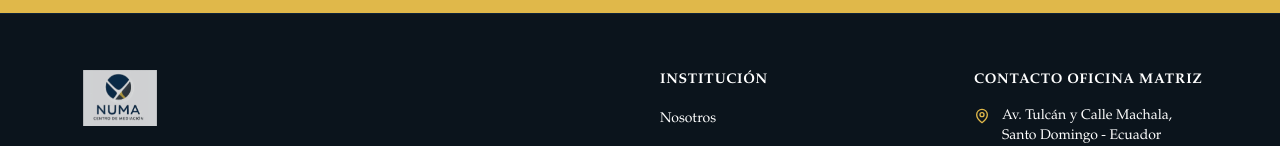
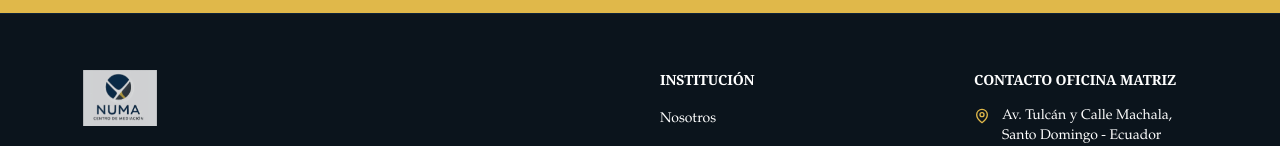
Before and after one commit to compuproyectos-beep/numa-mediacion, a Next.js app in the folder frontend/: page / in a window 1280 px wide. Shown: the part 4755-4901 px from the top of the page. Built offline with nearby package versions, Linux system fonts and the light colour scheme; no server answers; a web font is replaced by a local one.

Commit message:
Cambios con skills de diseños

```diff
--- a/frontend/src/app/globals.css
+++ b/frontend/src/app/globals.css
@@ -159,7 +159,8 @@
 }
 .font-brand h1,
 .font-brand h2,
-.font-brand h3 {
+.font-brand h3,
+.font-brand h4 {
   font-family: "Playfair Display Variable", "Newsreader Variable", Georgia, serif;
   text-wrap: balance;
   letter-spacing: -0.01em;
--- a/frontend/src/components/public/PublicFooter.tsx
+++ b/frontend/src/components/public/PublicFooter.tsx
@@ -135,7 +135,7 @@ export default function PublicFooter() {
         <div className="border-t border-numa-800 mt-12 pt-6 flex flex-col sm:flex-row items-center justify-center">
           <Link
             href="/aviso-privacidad"
-            className="inline-flex items-center gap-2 px-5 py-2.5 rounded-full border border-gold-400/60 text-gold-400 text-sm font-semibold hover:bg-gold-400 hover:text-numa-950 transition-colors"
+            className="inline-flex items-center gap-2 px-5 py-2.5 rounded-full border border-gold-400/60 text-gold-400 text-sm font-semibold hover:bg-gold-400 hover:text-numa-950 btn-press"
           >
             <Lock className="w-4 h-4" />
             Aviso de Privacidad y Protección de Datos (LOPDP)
```
